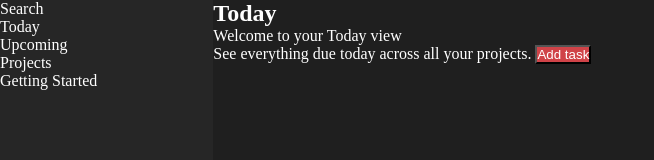
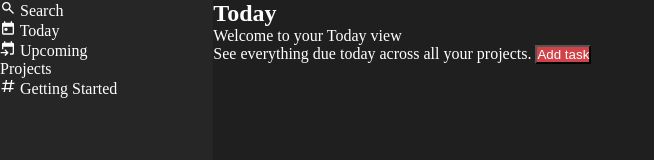
Before and after one commit to AndriySydorchuk/TOP-Todo, a website built with webpack: page src/index.html in a window 1280 px wide. Shown: the whole page, without its empty margins (0-654 px from the left). Built offline with nearby package versions, Linux system fonts and the light colour scheme.

Commit message:
Add svg icons to nav bar and separate projects list from nav list:

```diff
--- a/src/index.html
+++ b/src/index.html
@@ -11,15 +11,44 @@
     <aside class="sidebar">
         <nav class="nav">
             <ul class="nav__list">
-                <li class="nav__list-item">Search</li>
-                <li class="nav__list-item">Today</li>
-                <li class="nav__list-item">Upcoming</li>
                 <li class="nav__list-item">
+                    <svg xmlns="http://www.w3.org/2000/svg" width="1em" height="1em" viewBox="0 0 24 24">
+                        <title xmlns="">search</title>
+                        <path fill="currentColor"
+                            d="m19.6 21l-6.3-6.3q-.75.6-1.725.95T9.5 16q-2.725 0-4.612-1.888T3 9.5t1.888-4.612T9.5 3t4.613 1.888T16 9.5q0 1.1-.35 2.075T14.7 13.3l6.3 6.3zM9.5 14q1.875 0 3.188-1.312T14 9.5t-1.312-3.187T9.5 5T6.313 6.313T5 9.5t1.313 3.188T9.5 14" />
+                    </svg>
+                    Search
+                </li>
+                <li class="nav__list-item">
+                    <svg xmlns="http://www.w3.org/2000/svg" width="1em" height="1em" viewBox="0 0 24 24">
+                        <title xmlns="">today</title>
+                        <path fill="currentColor"
+                            d="M7.225 15.775Q6.5 15.05 6.5 14t.725-1.775T9 11.5t1.775.725T11.5 14t-.725 1.775T9 16.5t-1.775-.725M5 22q-.825 0-1.412-.587T3 20V6q0-.825.588-1.412T5 4h1V2h2v2h8V2h2v2h1q.825 0 1.413.588T21 6v14q0 .825-.587 1.413T19 22zm0-2h14V10H5z" />
+                    </svg>
+                    Today
+                </li>
+                <li class="nav__list-item">
+                    <svg xmlns="http://www.w3.org/2000/svg" width="1em" height="1em" viewBox="0 0 24 24">
+                        <title xmlns="">event-upcoming</title>
+                        <path fill="currentColor"
+                            d="M15 22v-2h4V10H5v4H3V6q0-.825.588-1.412T5 4h1V2h2v2h8V2h2v2h1q.825 0 1.413.588T21 6v14q0 .825-.587 1.413T19 22zm-7 2l-1.4-1.4L9.175 20H1v-2h8.175L6.6 15.4L8 14l5 5z" />
+                    </svg>
+                    Upcoming
+                </li>
+            </ul>
+            <ul class="projects__list">
+                <div class="projects__list-title">
                     Projects
-                    <ul class="projects__list">
-                        <li class="projects__list-item">Getting Started</li>
-                    </ul>
+                </div>
+                <li class="projects__list-item">
+                    <svg xmlns="http://www.w3.org/2000/svg" width="1em" height="1em" viewBox="0 0 24 24">
+                        <title xmlns="">hashtag</title>
+                        <path fill="currentColor"
+                            d="m5.41 21l.71-4h-4l.35-2h4l1.06-6h-4l.35-2h4l.71-4h2l-.71 4h6l.71-4h2l-.71 4h4l-.35 2h-4l-1.06 6h4l-.35 2h-4l-.71 4h-2l.71-4h-6l-.71 4zM9.53 9l-1.06 6h6l1.06-6z" />
+                    </svg>
+                    Getting Started
                 </li>
+            </ul>
             </ul>
         </nav>
     </aside>
```
